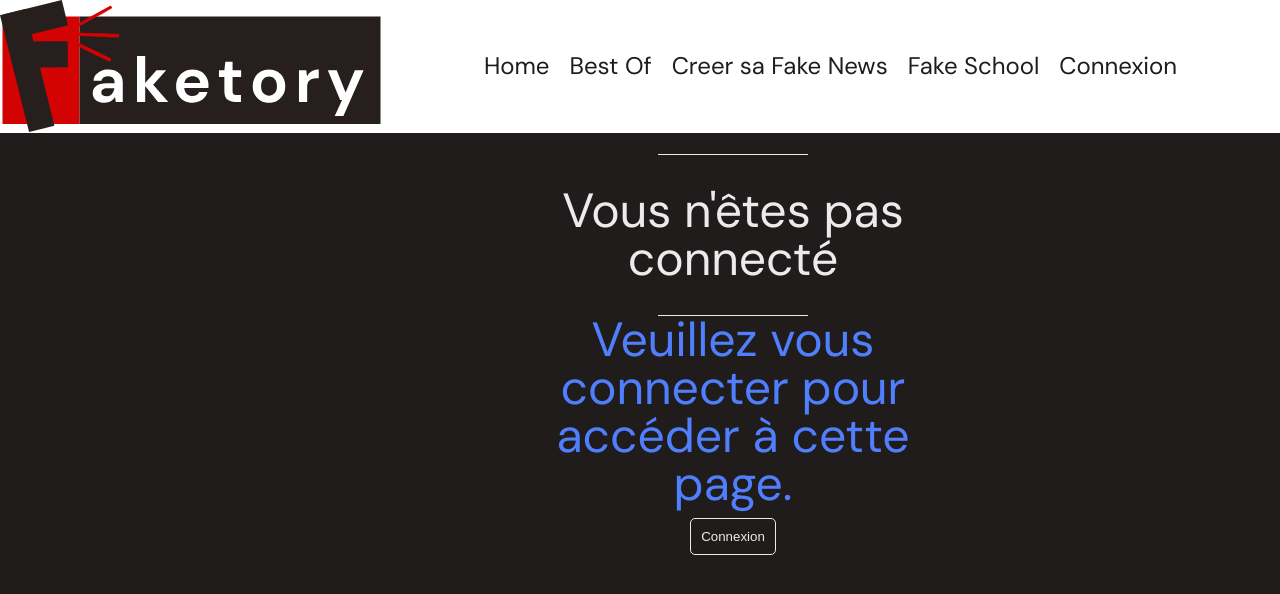
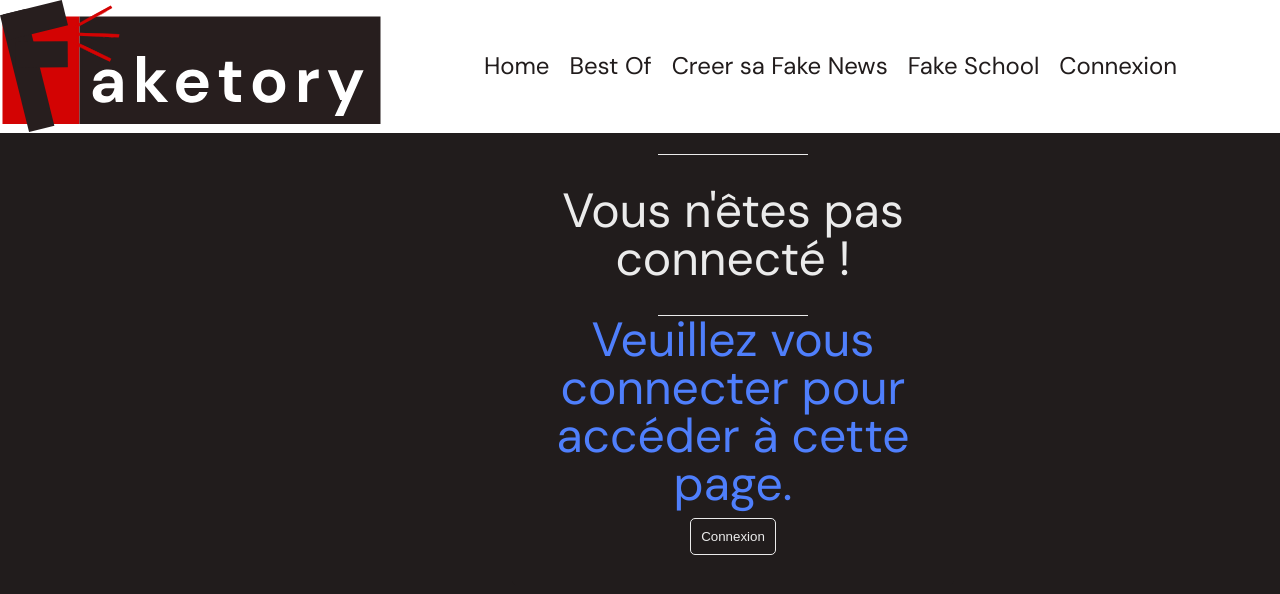
Before and after one commit to WildCodeSchool-2024-02/JS-Nantes-RamCSS-P2-Faketory, a React (Vite) app in the folder client/: page /redirection in a window 1280 px wide. Shown: the top 594 px of the page. Built offline with nearby package versions, Linux system fonts and the light colour scheme.

Commit message:
S03_newUser : ajout de page redirection

```diff
--- a/client/src/pages/Redirection.jsx
+++ b/client/src/pages/Redirection.jsx
@@ -6,7 +6,7 @@ function Redirection() {
 
   return (
     <div className="cardd">
-      <h1>Vous n'êtes pas connecté </h1>
+      <h1>Vous n'êtes pas connecté ! </h1>
       <h2>Veuillez vous connecter pour accéder à cette page.</h2>
       <button type="button" onClick={() => navigate("/connexion")}>
         Connexion
```
